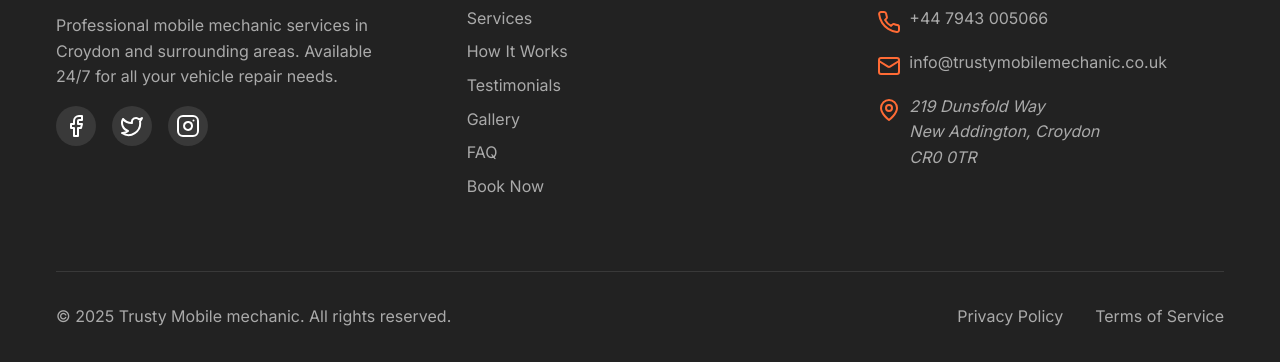
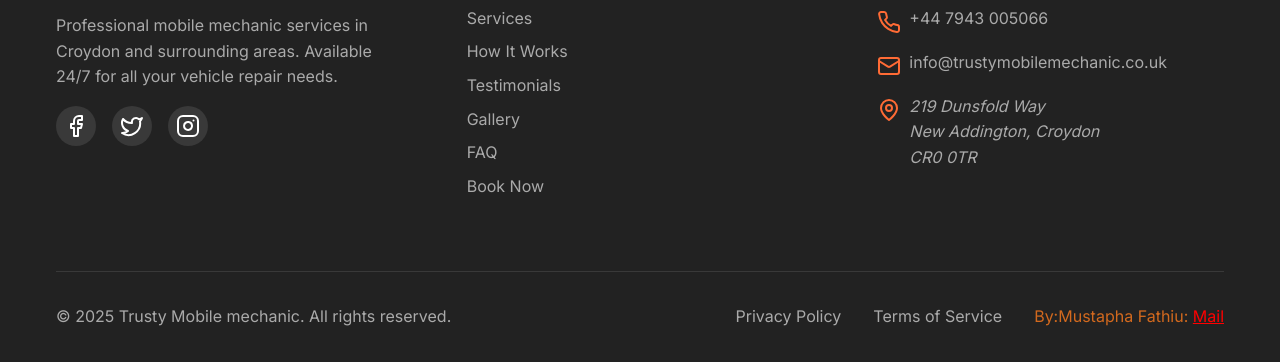
Before and after one commit to bolaji0/TrustyMobileMechanic, a plain HTML site: page index.html in a window 1280 px wide. Shown: the part 5488-5850 px from the top of the page. Drawn offline with Linux system fonts and the light colour scheme.

Commit message:
Update index.html
Added developer info

```diff
--- a/index.html
+++ b/index.html
@@ -498,6 +498,7 @@
         <div class="footer-legal">
           <a href="#">Privacy Policy</a>
           <a href="#">Terms of Service</a>
+           <p style="color: chocolate;">By:Mustapha Fathiu: <a style="color: red; text-decoration: underline;"  href="mailto:bjmustapha48@gmail.com">Mail</a></p>
         </div>
       </div>
     </div>
```
